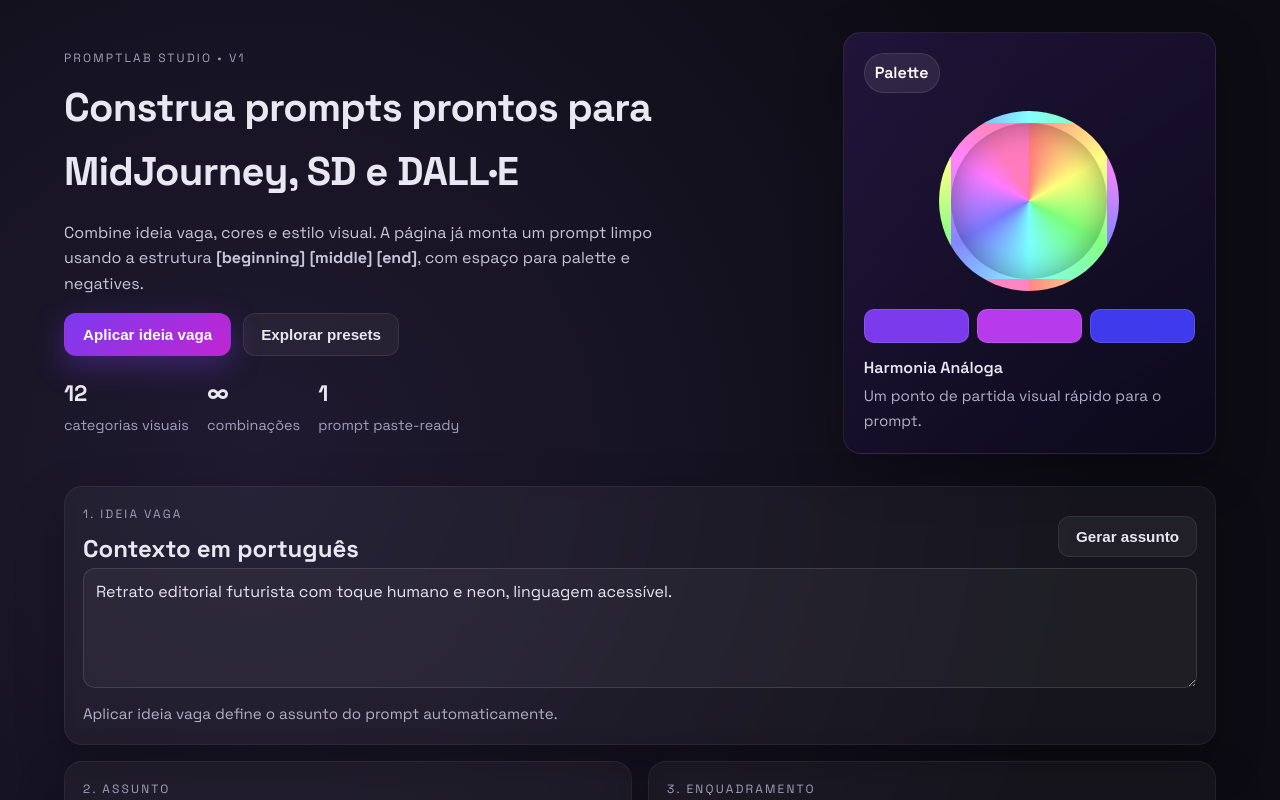
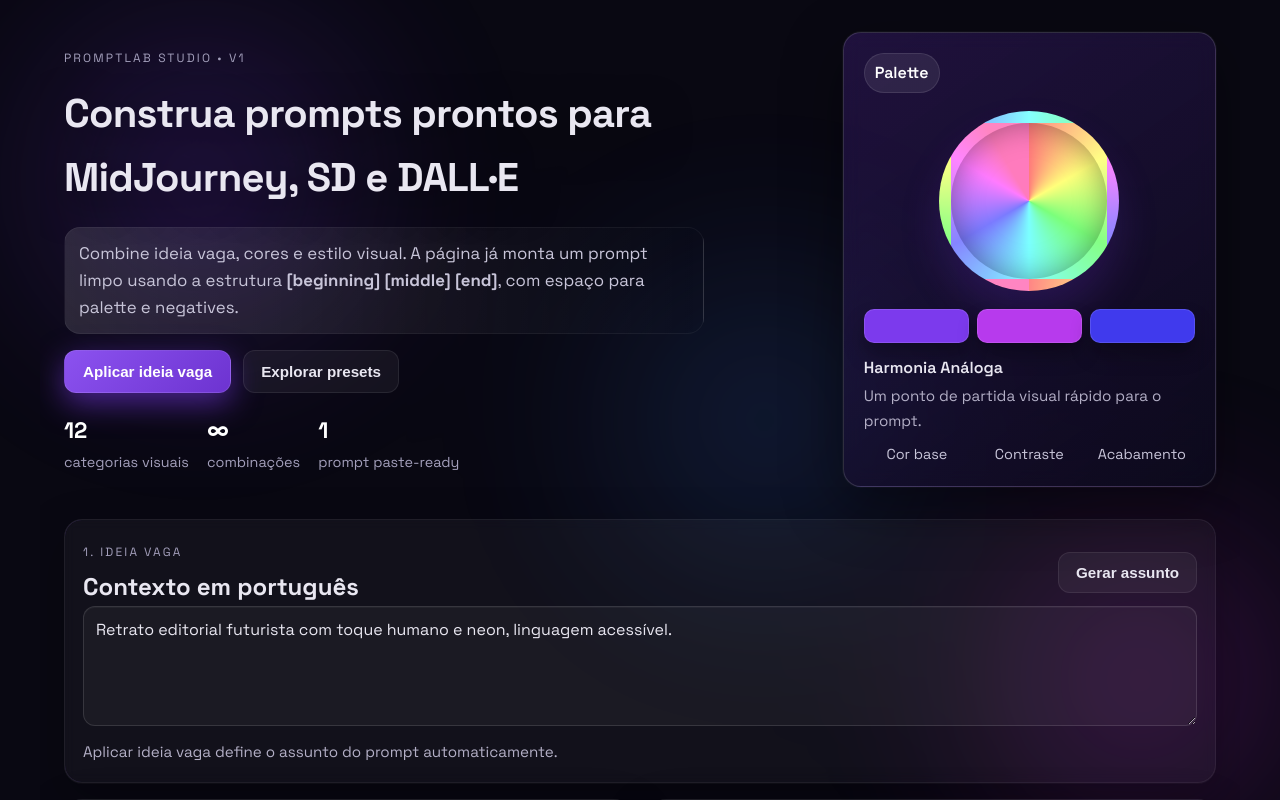
Before and after one commit to zansued/PromptLab-Studio, a React (Vite) app: page / in a window 1280 px wide. Shown: the top 800 px of the page. Built offline with nearby package versions, Linux system fonts and the light colour scheme; no server answers.

Commit message:
Enhance UI polish and depth

```diff
--- a/src/App.jsx
+++ b/src/App.jsx
@@ -347,7 +347,12 @@
   }
 
   return (
-    <div className="page">
+    <div className="page" style={{ '--accent': accent }}>
+      <div className="background-glow" aria-hidden>
+        <span className="glow glow-1" />
+        <span className="glow glow-2" />
+        <span className="glow glow-3" />
+      </div>
       <header className="hero">
         <div>
           <p className="eyebrow">PromptLab Studio • V1</p>
@@ -389,6 +394,11 @@
           </div>
           <p className="preview-label">Harmonia {paletteMode}</p>
           <p className="mini">Um ponto de partida visual rápido para o prompt.</p>
+          <div className="preview-legend">
+            <span>Cor base</span>
+            <span>Contraste</span>
+            <span>Acabamento</span>
+          </div>
         </div>
       </header>
 
@@ -583,8 +593,12 @@
             {errorMessage ? <p className="error-text">{errorMessage}</p> : null}
             {!errorMessage && imageUrl ? (
               <div className="image-preview">
-                <p className="eyebrow">Prévia Together</p>
+                <div className="image-preview-header">
+                  <p className="eyebrow">Prévia Together</p>
+                  <span className="badge subtle">{TOGETHER_MODEL}</span>
+                </div>
                 <img src={imageUrl} alt="Imagem gerada pela Together" />
+                <p className="mini">Render com cores e luzes aplicadas automaticamente.</p>
               </div>
             ) : null}
           </div>
--- a/src/index.css
+++ b/src/index.css
@@ -1,9 +1,9 @@
 :root {
   font-family: 'Space Grotesk', system-ui, -apple-system, sans-serif;
-  background: radial-gradient(circle at 20% 20%, #1f1a30, #0d0c14 40%);
   color: #e9e7f1;
   line-height: 1.6;
   -webkit-font-smoothing: antialiased;
+  background: #090812;
 }
 
 * {
@@ -16,9 +16,46 @@
 }
 
 .page {
+  position: relative;
   max-width: 1200px;
   margin: 0 auto;
   padding: 32px 24px 64px;
+  overflow: hidden;
+  isolation: isolate;
+}
+
+.background-glow {
+  position: fixed;
+  inset: 0;
+  pointer-events: none;
+  filter: blur(90px);
+  opacity: 0.8;
+}
+
+.background-glow .glow {
+  position: absolute;
+  width: 520px;
+  height: 520px;
+  border-radius: 50%;
+  mix-blend-mode: screen;
+}
+
+.background-glow .glow-1 {
+  top: -80px;
+  left: -60px;
+  background: radial-gradient(circle, rgba(124, 58, 237, 0.4), transparent 60%);
+}
+
+.background-glow .glow-2 {
+  bottom: -140px;
+  right: -120px;
+  background: radial-gradient(circle, rgba(192, 38, 211, 0.38), transparent 60%);
+}
+
+.background-glow .glow-3 {
+  top: 20%;
+  right: 20%;
+  background: radial-gradient(circle, rgba(59, 130, 246, 0.28), transparent 60%);
 }
 
 .hero {
@@ -27,6 +64,8 @@
   gap: 32px;
   align-items: center;
   margin-bottom: 32px;
+  position: relative;
+  z-index: 1;
 }
 
 @media (max-width: 960px) {
@@ -39,11 +78,17 @@
   font-size: 2.5rem;
   margin: 8px 0;
   letter-spacing: -0.02em;
+  text-shadow: 0 10px 40px rgba(0, 0, 0, 0.6);
 }
 
 .lede {
   color: #c8c5d9;
   max-width: 640px;
+  font-size: 1.05rem;
+  background: linear-gradient(90deg, rgba(255, 255, 255, 0.12), transparent);
+  padding: 12px 14px;
+  border-radius: 16px;
+  border: 1px solid rgba(255, 255, 255, 0.05);
 }
 
 .hero-actions {
@@ -65,14 +110,16 @@
 
 .primary {
   padding: 12px 18px;
-  background: linear-gradient(135deg, #7c3aed, #c026d3);
+  background: linear-gradient(135deg, color-mix(in srgb, var(--accent, #7c3aed), #ffffff 12%),
+      color-mix(in srgb, var(--accent, #7c3aed), #000000 12%));
   color: #fff;
-  box-shadow: 0 10px 30px rgba(124, 58, 237, 0.35);
+  box-shadow: 0 10px 30px color-mix(in srgb, var(--accent, #7c3aed), #000 40%);
+  border-color: rgba(255, 255, 255, 0.1);
 }
 
 .primary:hover {
   transform: translateY(-1px);
-  box-shadow: 0 12px 30px rgba(124, 58, 237, 0.45);
+  box-shadow: 0 18px 46px color-mix(in srgb, var(--accent, #7c3aed), #000 50%);
 }
 
 .ghost {
@@ -99,6 +146,7 @@
   font-size: 0.75rem;
   color: #a39fbb;
   margin: 0 0 6px;
+  display: inline-block;
 }
 
 .stats {
@@ -111,6 +159,7 @@
   display: block;
   font-weight: 700;
   font-size: 1.4rem;
+  color: #fff;
 }
 
 .stats .stat-label {
@@ -119,11 +168,12 @@
 }
 
 .preview-card {
-  background: linear-gradient(145deg, rgba(124, 58, 237, 0.16), rgba(12, 10, 28, 0.9));
-  border: 1px solid rgba(255, 255, 255, 0.08);
+  background: linear-gradient(145deg, rgba(124, 58, 237, 0.2), rgba(12, 10, 28, 0.9));
+  border: 1px solid rgba(255, 255, 255, 0.14);
   border-radius: 18px;
   padding: 20px;
-  box-shadow: 0 18px 50px rgba(0, 0, 0, 0.28);
+  box-shadow: 0 18px 60px rgba(0, 0, 0, 0.38), 0 0 0 1px rgba(255, 255, 255, 0.04);
+  backdrop-filter: blur(10px);
 }
 
 .badge {
@@ -144,7 +194,7 @@
   height: 180px;
   border-radius: 50%;
   border: 12px solid rgba(255, 255, 255, 0.08);
-  box-shadow: inset 0 0 30px rgba(0, 0, 0, 0.35);
+  box-shadow: inset 0 0 30px rgba(0, 0, 0, 0.35), 0 24px 40px rgba(124, 58, 237, 0.18);
 }
 
 .swatches {
@@ -162,6 +212,7 @@
   height: 34px;
   border-radius: 10px;
   border: 1px solid rgba(255, 255, 255, 0.12);
+  box-shadow: 0 12px 20px rgba(0, 0, 0, 0.28);
 }
 
 .preview-label {
@@ -200,7 +251,26 @@
   border-radius: 18px;
   padding: 18px;
   backdrop-filter: blur(6px);
-  box-shadow: 0 18px 48px rgba(0, 0, 0, 0.25);
+  box-shadow: 0 18px 48px rgba(0, 0, 0, 0.25), 0 1px 0 rgba(255, 255, 255, 0.04);
+  position: relative;
+  overflow: hidden;
+}
+
+.card::after {
+  content: '';
+  position: absolute;
+  inset: -1px;
+  border-radius: 18px;
+  padding: 1px;
+  background: linear-gradient(135deg, rgba(124, 58, 237, 0.35), rgba(255, 255, 255, 0.05));
+  mask: linear-gradient(#000, #000) content-box, linear-gradient(#000, #000);
+  mask-composite: exclude;
+  pointer-events: none;
+}
+
+.card:hover {
+  transform: translateY(-2px);
+  box-shadow: 0 24px 60px rgba(0, 0, 0, 0.32), 0 0 0 1px rgba(124, 58, 237, 0.2);
 }
 
 .card-header {
@@ -225,11 +295,20 @@
   padding: 12px;
   font-family: inherit;
   font-size: 1rem;
+  box-shadow: inset 0 1px 0 rgba(255, 255, 255, 0.04);
 }
 
 textarea {
   min-height: 120px;
   resize: vertical;
+}
+
+textarea:focus,
+input:focus,
+select:focus {
+  outline: 2px solid color-mix(in srgb, var(--accent, #7c3aed), #ffffff 18%);
+  border-color: transparent;
+  box-shadow: 0 10px 28px rgba(0, 0, 0, 0.35);
 }
 
 label {
@@ -268,12 +347,15 @@
   background: rgba(255, 255, 255, 0.06);
   border-color: rgba(255, 255, 255, 0.14);
   color: #e9e7f1;
+  box-shadow: 0 12px 20px rgba(0, 0, 0, 0.22);
 }
 
 .chip.active {
-  background: linear-gradient(135deg, #7c3aed, #c026d3);
+  background: linear-gradient(135deg, color-mix(in srgb, var(--accent, #7c3aed), #ffffff 14%),
+      color-mix(in srgb, var(--accent, #7c3aed), #000000 6%));
   color: #fff;
   border-color: transparent;
+  box-shadow: 0 16px 24px color-mix(in srgb, var(--accent, #7c3aed), #000 35%);
 }
 
 .helper {
@@ -284,6 +366,7 @@
 .card.wide.highlight {
   border-color: rgba(124, 58, 237, 0.3);
   background: linear-gradient(120deg, rgba(124, 58, 237, 0.08), rgba(255, 255, 255, 0.03));
+  box-shadow: 0 22px 60px rgba(0, 0, 0, 0.32), 0 0 40px rgba(124, 58, 237, 0.15);
 }
 
 .prompt-box {
@@ -292,6 +375,7 @@
   border-radius: 12px;
   padding: 16px;
   line-height: 1.7;
+  box-shadow: inset 0 1px 0 rgba(255, 255, 255, 0.08);
 }
 
 .prompt-meta {
@@ -313,10 +397,11 @@
 
 .image-preview {
   margin-top: 12px;
-  padding: 12px;
+  padding: 14px;
+  border-radius: 16px;
+  background: linear-gradient(180deg, rgba(255, 255, 255, 0.06), rgba(255, 255, 255, 0.02));
   border: 1px solid rgba(255, 255, 255, 0.12);
-  border-radius: 12px;
-  background: rgba(255, 255, 255, 0.03);
+  box-shadow: 0 18px 36px rgba(0, 0, 0, 0.34), 0 0 0 1px rgba(124, 58, 237, 0.16);
 }
 
 .image-preview img {
@@ -325,6 +410,18 @@
   border-radius: 12px;
   display: block;
   border: 1px solid rgba(255, 255, 255, 0.08);
+  box-shadow: 0 18px 32px rgba(0, 0, 0, 0.35);
+}
+
+.image-preview-header {
+  display: flex;
+  justify-content: space-between;
+  align-items: center;
+}
+
+.badge.subtle {
+  background: rgba(255, 255, 255, 0.07);
+  border-color: rgba(255, 255, 255, 0.12);
 }
 
 .pill {
@@ -347,3 +444,13 @@
 .mini {
   font-size: 0.95rem;
 }
+
+.preview-legend {
+  display: grid;
+  grid-template-columns: repeat(3, 1fr);
+  gap: 6px;
+  color: #c8c5d9;
+  font-size: 0.9rem;
+  margin-top: 10px;
+  text-align: center;
+}
```
